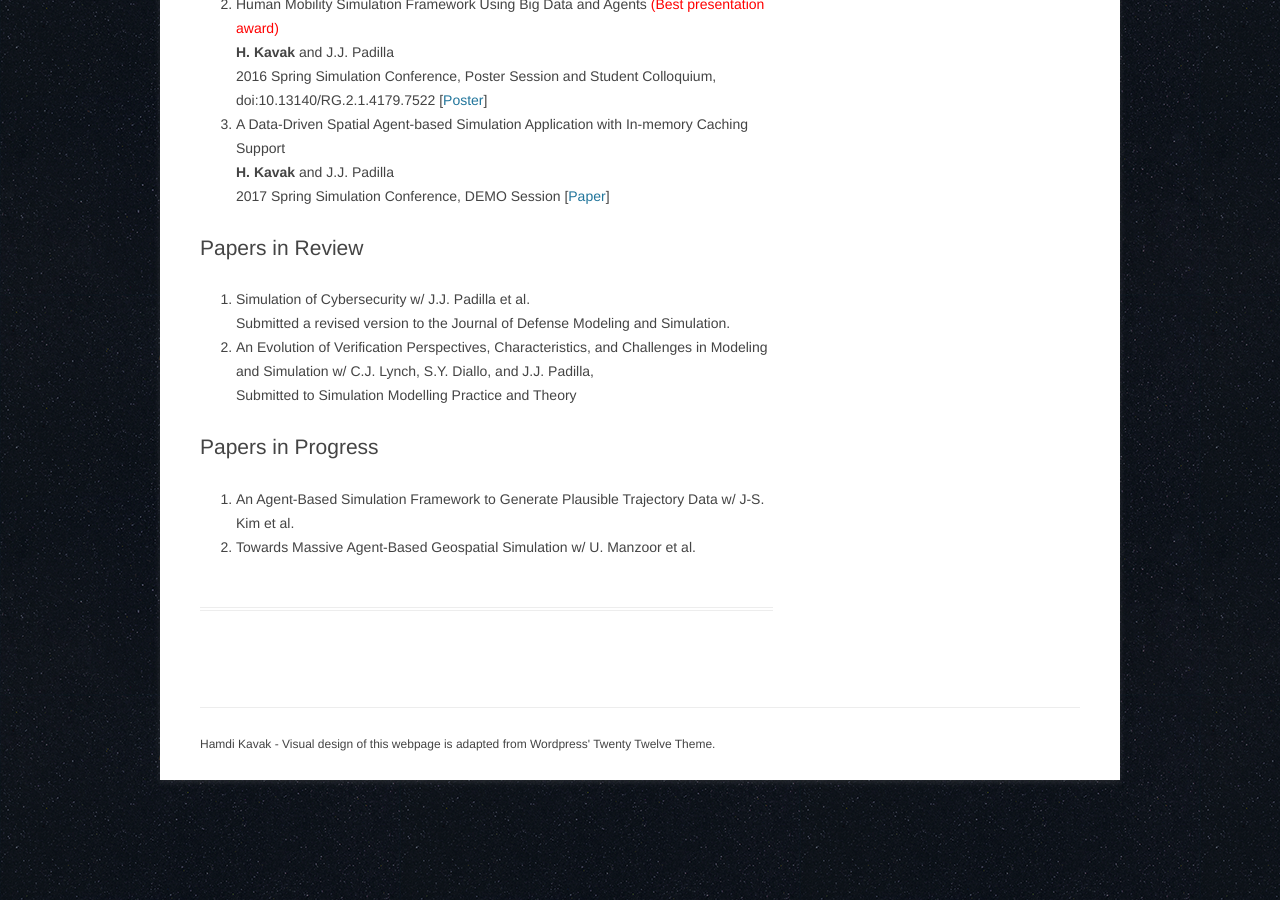
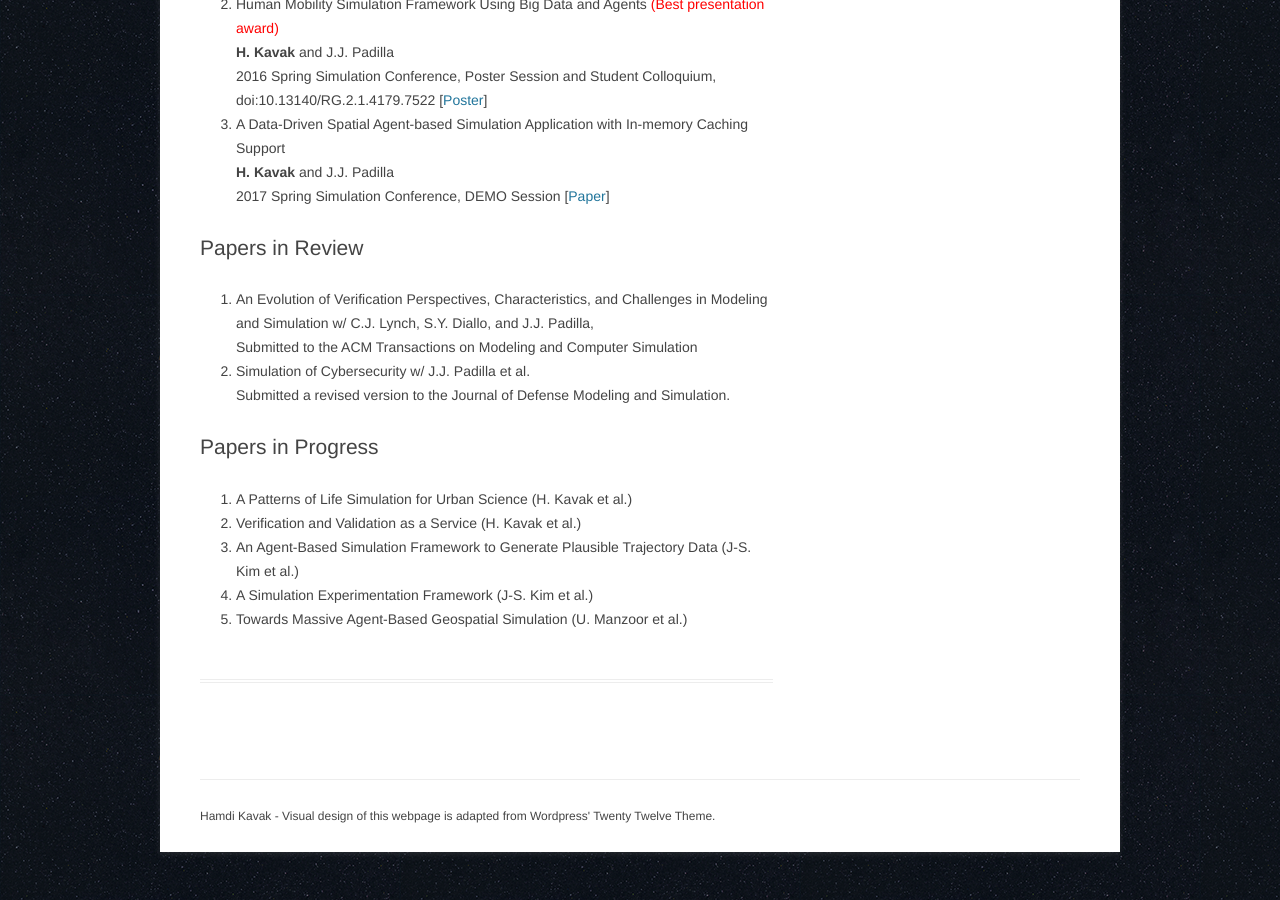
Before and after one commit to hamdikavak/hamdikavak.github.io, a Jekyll site: the page built from publications/index.html, in a window 1280 px wide and 900 px high, scrolled down 2505 px. Built offline with Jekyll 4.4.1, drawn with Linux system fonts in a browser that asks for light colours; nearby versions of some CDN libraries.

Commit message:
Publication list updated

```diff
--- a/publications/index.html
+++ b/publications/index.html
@@ -158,24 +158,32 @@ current_page_publications: active
 <a name="inrev"></a>
 <h1>Papers in Review</h1>
 <ol>
-
+	<li>
+     An Evolution of Verification Perspectives, Characteristics, and Challenges in Modeling and Simulation w/ C.J. Lynch, S.Y. Diallo, and J.J. Padilla, <br/>
+     Submitted to the ACM Transactions on Modeling and Computer Simulation
+  </li>
    <li>
     Simulation of Cybersecurity w/ J.J. Padilla et al.<br/>
 	   Submitted a revised version to the Journal of Defense Modeling and Simulation.
-  </li>
-  <li>
-     An Evolution of Verification Perspectives, Characteristics, and Challenges in Modeling and Simulation w/ C.J. Lynch, S.Y. Diallo, and J.J. Padilla, <br/>
-     Submitted to Simulation Modelling Practice and Theory
   </li>
 
 </ol>
 <a name="inprog"></a>
 <h1>Papers in Progress</h1>
 <ol>
-  <li>
-	   An Agent-Based Simulation Framework to Generate Plausible Trajectory Data w/ J-S. Kim et al.
+	<li>
+	   A Patterns of Life Simulation for Urban Science (H. Kavak et al.)
   </li>
   <li>
-	   Towards Massive Agent-Based Geospatial Simulation w/ U. Manzoor et al.
+	   Verification and Validation as a Service (H. Kavak et al.)
+  </li>
+  <li>
+	   An Agent-Based Simulation Framework to Generate Plausible Trajectory Data (J-S. Kim et al.)
+  </li>
+  <li>
+	   A Simulation Experimentation Framework (J-S. Kim et al.)
+  </li>
+  <li>
+	   Towards Massive Agent-Based Geospatial Simulation (U. Manzoor et al.)
   </li>
 </ol>
```
